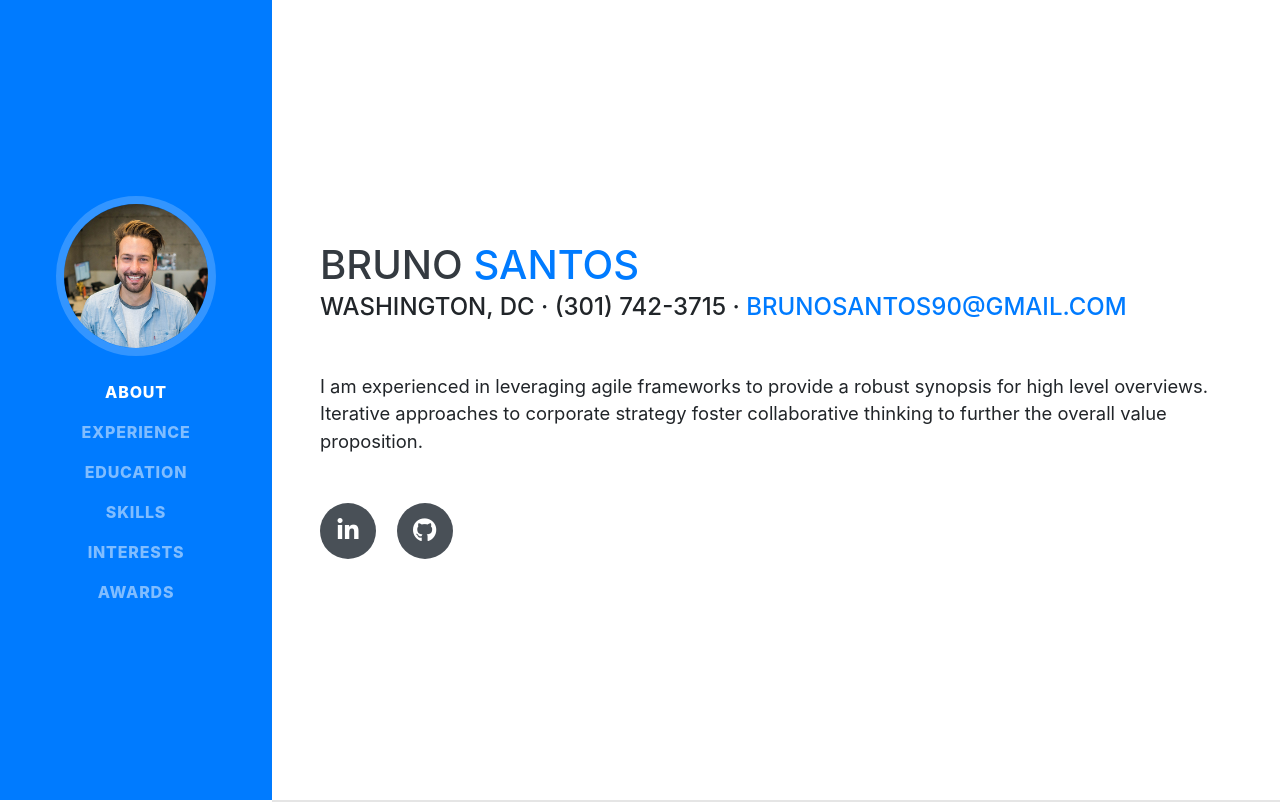
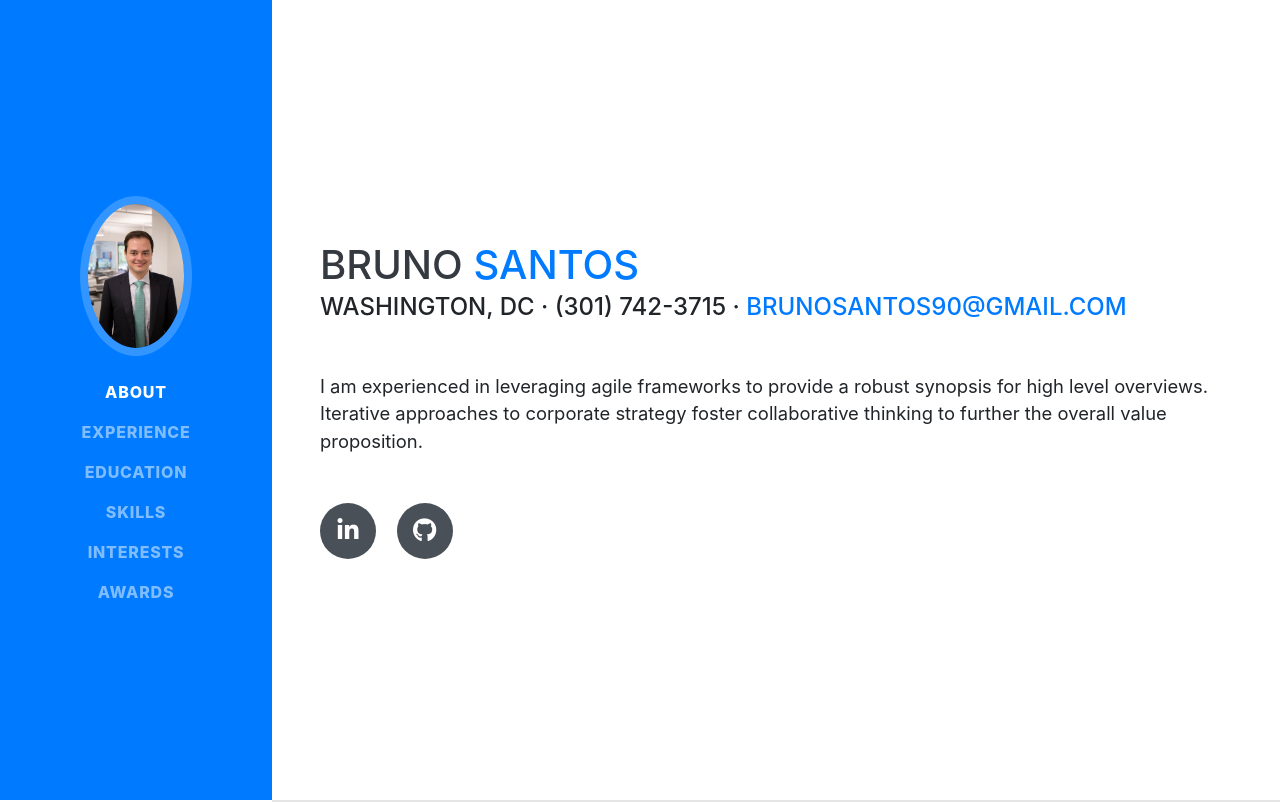
Before and after one commit to bsantos90/bsantos90.io, a website with bundled scripts: page index.html in a window 1280 px wide. Built offline with nearby package versions, Linux system fonts and the light colour scheme; a web font is replaced by a local one.

Commit message:
Changed Picture

```diff
--- a/index.html
+++ b/index.html
@@ -29,7 +29,7 @@
     <a class="navbar-brand js-scroll-trigger" href="#page-top">
       <span class="d-block d-lg-none">Bruno Santos</span>
       <span class="d-none d-lg-block">
-        <img class="img-fluid img-profile rounded-circle mx-auto mb-2" src="img/profile.jpg" alt="">
+        <img class="img-fluid img-profile rounded-circle mx-auto mb-2" src="img/linkedin_photo.png" alt="">
       </span>
     </a>
     <button class="navbar-toggler" type="button" data-toggle="collapse" data-target="#navbarSupportedContent" aria-controls="navbarSupportedContent" aria-expanded="false" aria-label="Toggle navigation">
```
Also changed, not shown: img/linkedin_photo.png (added).
